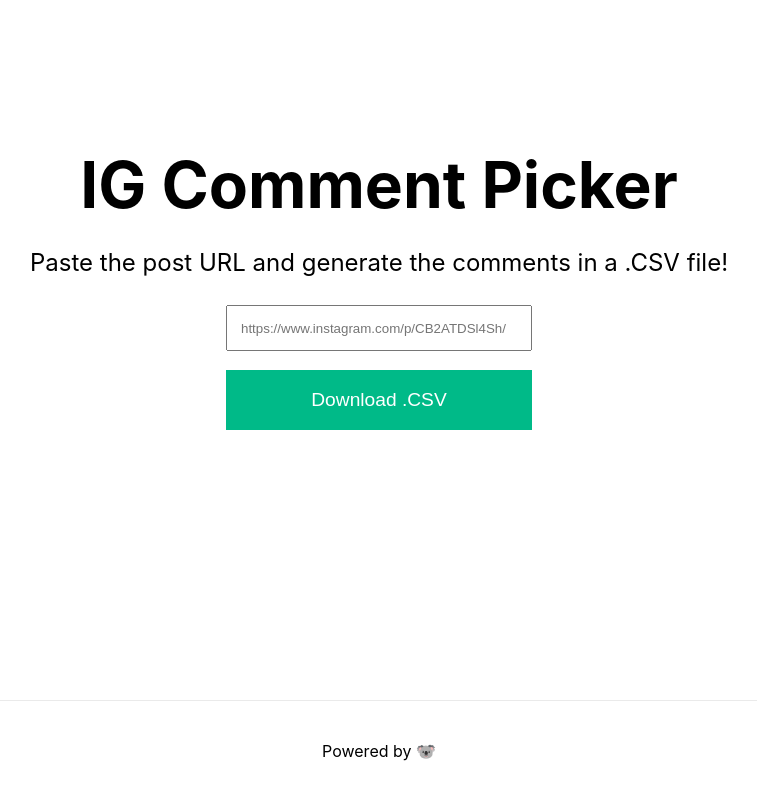
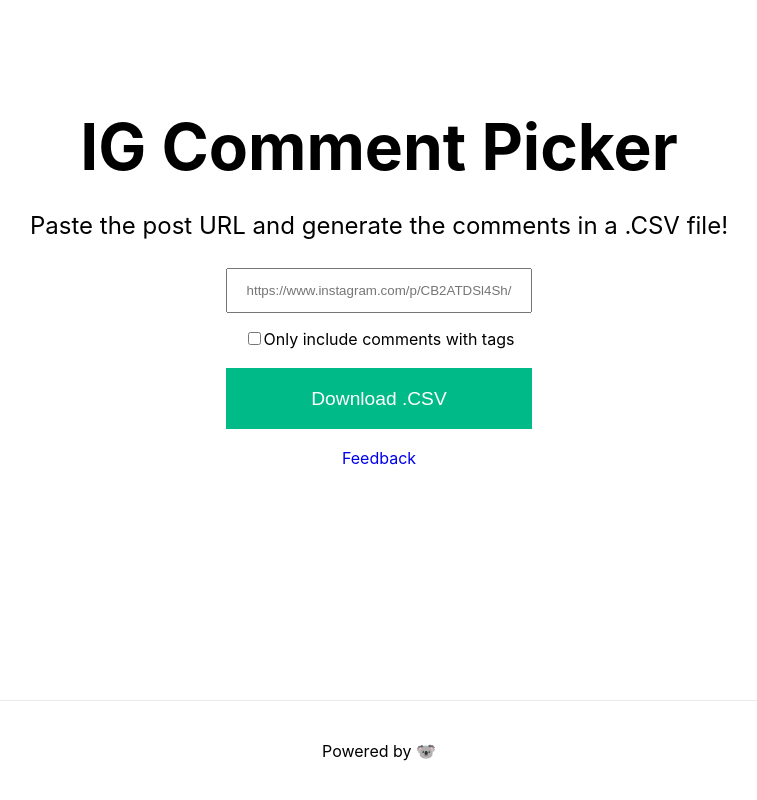
Before and after one commit to kelvilee/IGCommentPicker, a Next.js app: page / in a window 1280 px wide. Shown: the whole page, without its empty margins (261-1018 px from the left). Built offline with nearby package versions, Linux system fonts and the light colour scheme.

Commit message:
filter comments by tagged only

```diff
--- a/lib/commentpicker.js
+++ b/lib/commentpicker.js
@@ -1,19 +1,20 @@
 const axios = require("axios");
 
-export async function getComments(postid) {
+export async function getComments(data) {
   const options = {
     params: {
       query_hash: "bc3296d1ce80a24b1b6e40b1e72903f5",
-      variables: { shortcode: postid, first: 50 },
+      variables: { shortcode: data.shortcode, first: 50 },
     },
     headers: {
-      cookie: "sessionid=34028083812%3Ac8AlYUaszmn2kI%3A20;",
+      cookie: `sessionid=${process.env.SESSION_ID}`,
     },
   };
 
   try {
     const comments = [];
     let page_info = {};
+    const regex = /@w*/g;
     do {
       let response = {};
       try {
@@ -27,14 +28,15 @@
       if (response.data.data.shortcode_media === null) return; // Bad URL
       let edge_media_to_parent_comment =
         response.data.data.shortcode_media.edge_media_to_parent_comment;
-      //   const comment_count = edge_media_to_parent_comment.count;
       page_info = edge_media_to_parent_comment.page_info;
       let edges = edge_media_to_parent_comment.edges;
 
+      if (data.tagCheck) {
+        edges = edges.filter((edge) => edge.node.text.match(regex));
+      }
       comments.push(...edges);
 
       options.params.variables.after = page_info.end_cursor; // change query params to point to next page
-      //   await new Promise((r) => setTimeout(r, 1000));
     } while (page_info.has_next_page);
 
     const formattedComments = comments.map((edge) => ({
--- a/pages/index.js
+++ b/pages/index.js
@@ -1,6 +1,5 @@
 import Head from "next/head";
 import { getComments } from "../lib/commentpicker";
-import { useState } from "react";
 import { useField, Formik, Form, Field } from "formik";
 import * as Yup from "yup";
 
@@ -8,35 +7,43 @@
   const handleSubmit = async (data) => {
     const submitBtn = document.getElementById("submitBtn");
     const loadingGif = document.querySelector(".spinner");
-    var parser = document.createElement("a");
+
+    // get shortcode from URL
+    const parser = document.createElement("a");
     parser.href = data.link;
     const shortcodeRegex = /[^\/p\/]\w*/g;
-    const found = parser.pathname.match(shortcodeRegex);
+    data.shortcode = parser.pathname.match(shortcodeRegex);
 
-    if (found !== null) {
+    // invalid shortcode
+    if (data.shortcode === null) {
+      submitBtn.textContent = "Invalid Post";
+      submitBtn.style.backgroundColor = "#808080";
+      return;
+    }
+
+    data.shortcode = data.shortcode[0];
     submitBtn.textContent = "Loading Comments..";
     submitBtn.style.backgroundColor = "#808080";
     submitBtn.setAttribute("type", "button");
     loadingGif.style.visibility = "visible";
-      const result = await getComments(found[0]);
-      if (result === undefined) {
-        submitBtn.textContent = "Post does not exist";
+    const comments = await getComments(data);
+    if (comments === undefined) {
+      // Post does not exist
+      submitBtn.textContent = "Post Does Not Exist";
       submitBtn.style.backgroundColor = "#FF0000";
       loadingGif.style.visibility = "hidden";
     } else {
+      // Comments retrieved
       submitBtn.textContent = "Done!";
       submitBtn.style.backgroundColor = "#00ba88";
       loadingGif.style.visibility = "hidden";
+
       var a = document.createElement("a");
-        a.href = "data:attachment/csv," + encodeURIComponent(result);
+      a.href = "data:attachment/csv," + encodeURIComponent(comments);
       a.target = "_blank";
       a.download = "igCommentPicker.csv";
       document.body.appendChild(a);
       a.click();
-      }
-    } else {
-      submitBtn.textContent = "Invalid Post URL";
-      submitBtn.style.backgroundColor = "#808080";
     }
   };
 
@@ -54,14 +61,15 @@
           Paste the post URL and generate the comments in a .CSV file!
         </p>
         <Formik
-          initialValues={{ link: "" }}
+          initialValues={{ link: "", tagCheck: false }}
           validationSchema={Yup.object({
             link: Yup.string()
               .url("Invalid URL")
               .matches(
                 /(https?:\/\/(?:www\.)?instagram\.com\/p\/([^/?#&]+)).*/g,
                 "Invalid URL"
-              ),
+              )
+              .required("URL is required"),
           })}
           onSubmit={(value) => {
             handleSubmit(value);
@@ -72,6 +80,16 @@
             return (
               <Form onSubmit={handleSubmit}>
                 <URLField name="link" type="url" />
+                <label
+                  style={{
+                    display: "block",
+                    marginTop: "1em",
+                    textAlign: "center",
+                  }}
+                >
+                  <Field name="tagCheck" type="checkbox" />
+                  Only include comments with tags
+                </label>
                 <button
                   id="submitBtn"
                   style={{
@@ -89,6 +107,12 @@
                 >
                   Download .CSV
                 </button>
+                <a
+                  href="mailto:igcommentpicker@gmail.com"
+                  style={{ display: "block", textAlign: "center" }}
+                >
+                  Feedback
+                </a>
                 <div>
                   <div className="spinner" style={{ visibility: "hidden" }}>
                     <div className="bounce1"></div>
@@ -102,7 +126,9 @@
         </Formik>
       </main>
 
-      <footer>Powered by 🐨</footer>
+      <footer>
+        <p>Powered by 🐨</p>
+      </footer>
 
       <style jsx>{`
         button[type="submit"] {
@@ -147,7 +173,6 @@
         }
 
         a {
-          color: inherit;
           text-decoration: none;
         }
 
@@ -317,7 +342,7 @@
   return (
     <>
       <input
-        style={{ width: "23em", padding: "1em" }}
+        style={{ width: "23em", padding: "1em", textAlign: "center" }}
         placeholder="https://www.instagram.com/p/CB2ATDSl4Sh/"
         {...field}
         {...props}
```
Lines whose indentation alone changed are shown as unchanged.
